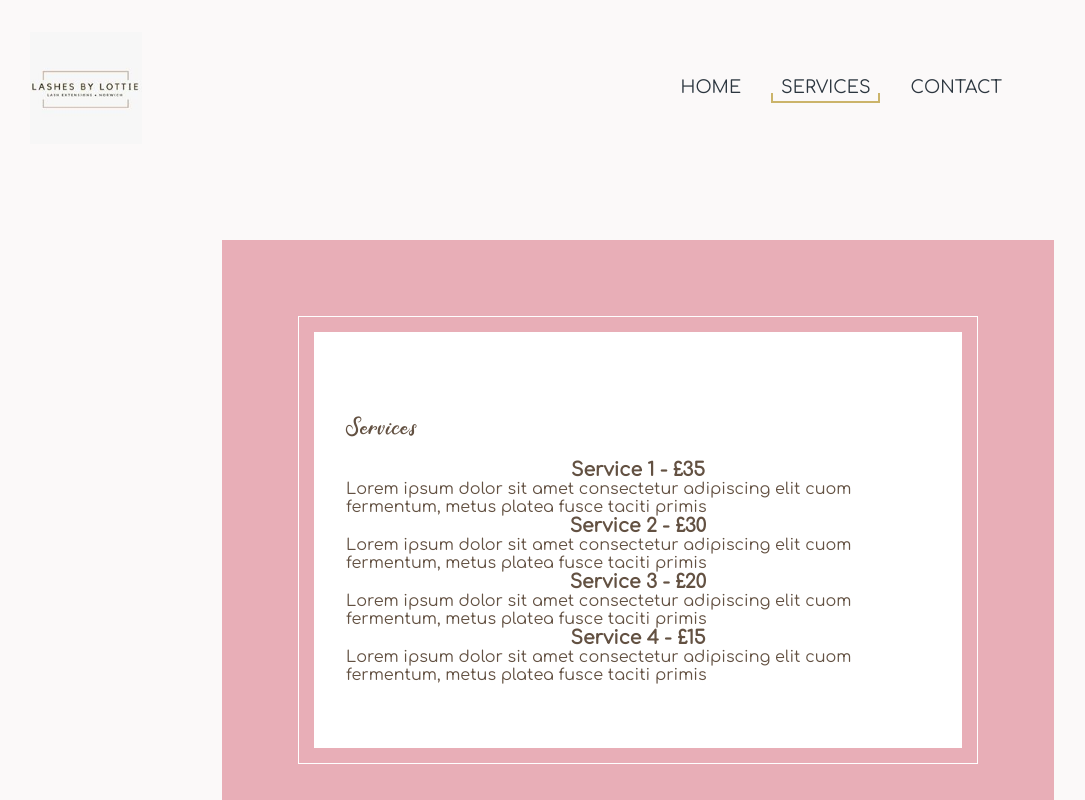
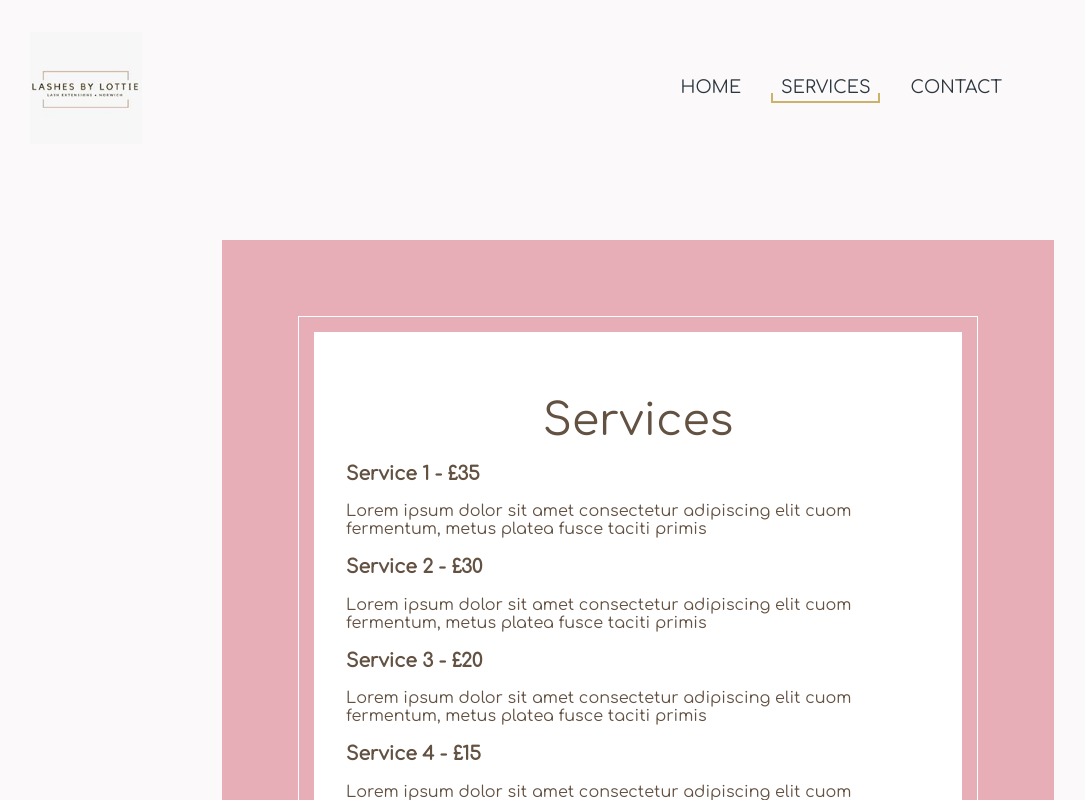
Before and after one commit to alexalala/lotties-lashes, a React (Create React App) app: page /services in a window 1280 px wide. Shown: the top 800 px of the page, without its empty margins (2-1087 px from the left). Built offline with nearby package versions, Linux system fonts and the light colour scheme.

Commit message:
semantic and accessibility improvements - h1 as each page title

```diff
--- a/src/App.css
+++ b/src/App.css
@@ -8,3 +8,9 @@ main {
   display: flex;
   justify-content: center;
 }
+
+h1 {
+  text-align: center;
+  font-size: 2.75rem;
+  font-weight: 100;
+}
--- a/src/components/pages/Home/Home.css
+++ b/src/components/pages/Home/Home.css
@@ -3,6 +3,13 @@
     max-height: 25rem;
     margin-top: 5rem;
     position: relative;
+}
+
+.visually-hidden {
+    visibility: hidden;
+    position: absolute;
+    top: -9999px;
+    left: -9999px;
 }
 
 .headline-banner .image-container {
--- a/src/components/pages/Home/Home.tsx
+++ b/src/components/pages/Home/Home.tsx
@@ -7,6 +7,7 @@ import './Home.css';
 
 const Home: React.FunctionComponent = () =>
     <div>
+        <h1 className="visually-hidden">Home</h1>
         <div className="headline-banner">
             <div className="image-container">
                 <img src={LashPic} alt="eyelash process picture" />
--- a/src/components/pages/Services/Services.css
+++ b/src/components/pages/Services/Services.css
@@ -17,11 +17,11 @@
     padding: 4rem 2rem;
 }
 
-.services-container-outer h3 {
+.services-container-outer h1 {
     margin: 0;
     text-align: center;
 }
 .services-container-outer p,
-.services-container-outer h3 {
+.services-container-outer h1 {
     margin: 0;
 }
--- a/src/components/pages/Services/Services.tsx
+++ b/src/components/pages/Services/Services.tsx
@@ -7,7 +7,7 @@ const Services: React.FunctionComponent = () =>
 <div className="services-container-outer">
     <div>
         <div>
-            <h2>{ServicesCopy.title}</h2>
+            <h1>{ServicesCopy.title}</h1>
             {
                 ServicesCopy.services.map((service, k) =>
                     <div key={k}>
```
